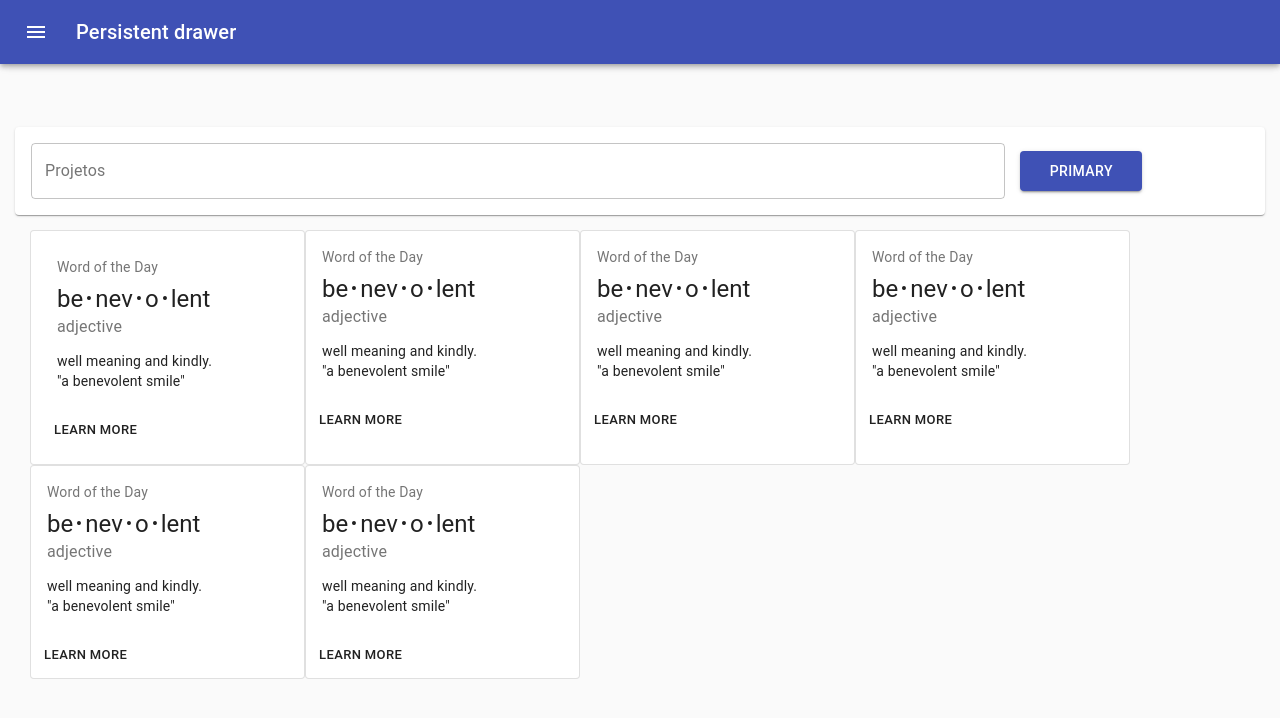
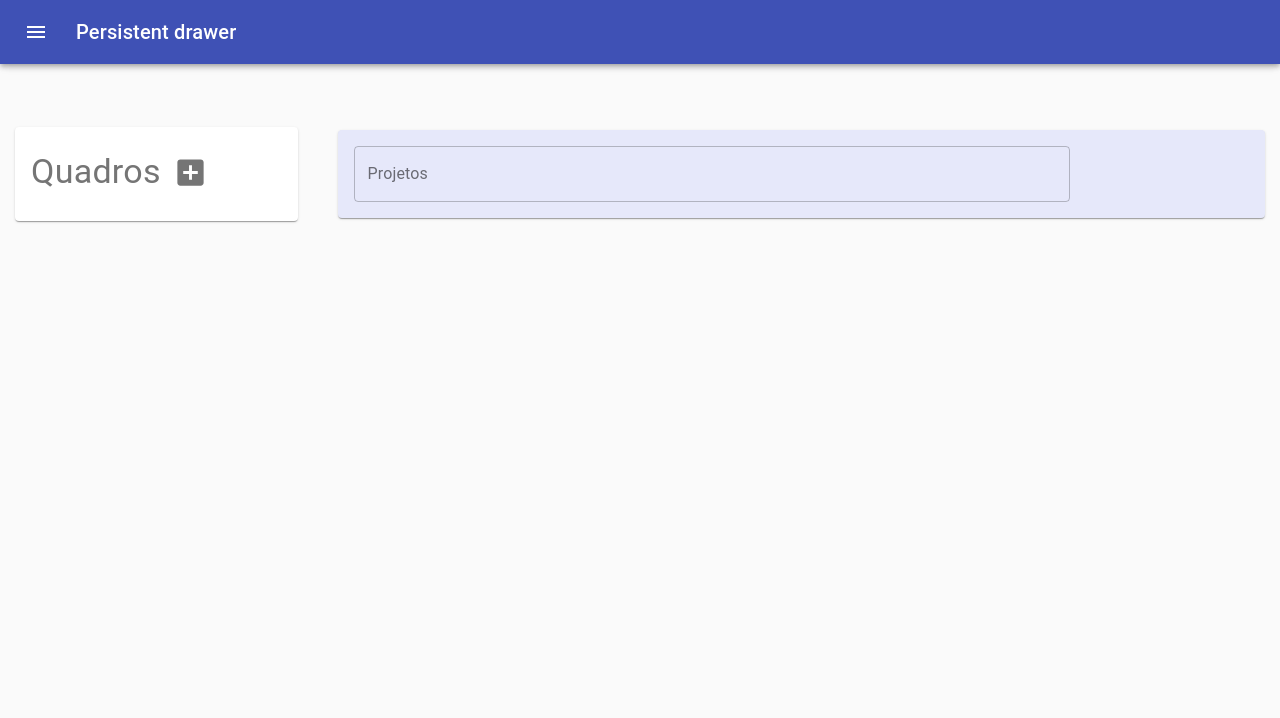
Before and after one commit to evertonscariott/tcc-front, a React (Create React App) app: page / in a window 1280 px wide. Shown: the top 718 px of the page. Built offline with nearby package versions, Linux system fonts and the light colour scheme.

Commit message:
Created SprintFrames

```diff
--- /dev/null
+++ b/src/pages/SprintFrames/index.tsx
@@ -0,0 +1,62 @@
+import React from "react";
+import { Grid, TextField, Paper, Button, Typography, IconButton } from "@material-ui/core/";
+import AddBoxIcon from "@material-ui/icons/AddBox";
+import { makeStyles, createStyles, Theme } from "@material-ui/core/styles";
+
+import Menu from "../../components/Menu";
+import CardProjeto from "../../components/CardProjeto";
+
+const useStyles = makeStyles((theme: Theme) =>
+    createStyles({
+        root: {
+            flexGrow: 1,
+        },
+        paper: {
+            padding: theme.spacing(2),
+            textAlign: "center",
+            color: theme.palette.text.secondary,
+        },
+    })
+);
+
+export default function SprintFrame() {
+    const classes = useStyles();
+    return (
+        <>
+            <Menu />
+            <Grid container spacing={5} style={{ padding: 15, display: "flex", alignItems: "center" }}>
+                <Grid item xs={3}>
+                    <Paper
+                        className={classes.paper}
+                        style={{ alignItems: "flex-start", display: "flex", marginBottom: 15 }}
+                    >
+                        <Typography variant="h4" gutterBottom style={{ marginTop: 8 }}>
+                            Quadros
+                        </Typography>
+                        <IconButton aria-label="add">
+                            <AddBoxIcon fontSize="large" />
+                        </IconButton>
+                    </Paper>
+                </Grid>
+                <Grid item xs={9}>
+                    <Paper
+                        className={classes.paper}
+                        style={{
+                            alignItems: "flex-start",
+                            display: "flex",
+                            marginBottom: 15,
+                            backgroundColor: "#E6E8FA",
+                        }}
+                    >
+                        <TextField
+                            id="outlined-basic"
+                            label="Projetos"
+                            variant="outlined"
+                            style={{ width: "80%", alignContent: "flex-start", display: "flex" }}
+                        />
+                    </Paper>
+                </Grid>
+            </Grid>
+        </>
+    );
+}
--- a/src/routes/index.tsx
+++ b/src/routes/index.tsx
@@ -2,12 +2,14 @@ import React from "react";
 import { BrowserRouter as Router, Switch } from "react-router-dom";
 
 import Dashboard from "../pages/dashboard";
+import SprintFrames from "../pages/SprintFrames";
 
 export default function Routes() {
     return (
         <Router>
             <Switch>
-                <Dashboard />
+                {/* <Dashboard /> */}
+                <SprintFrames />
             </Switch>
         </Router>
     );
```
